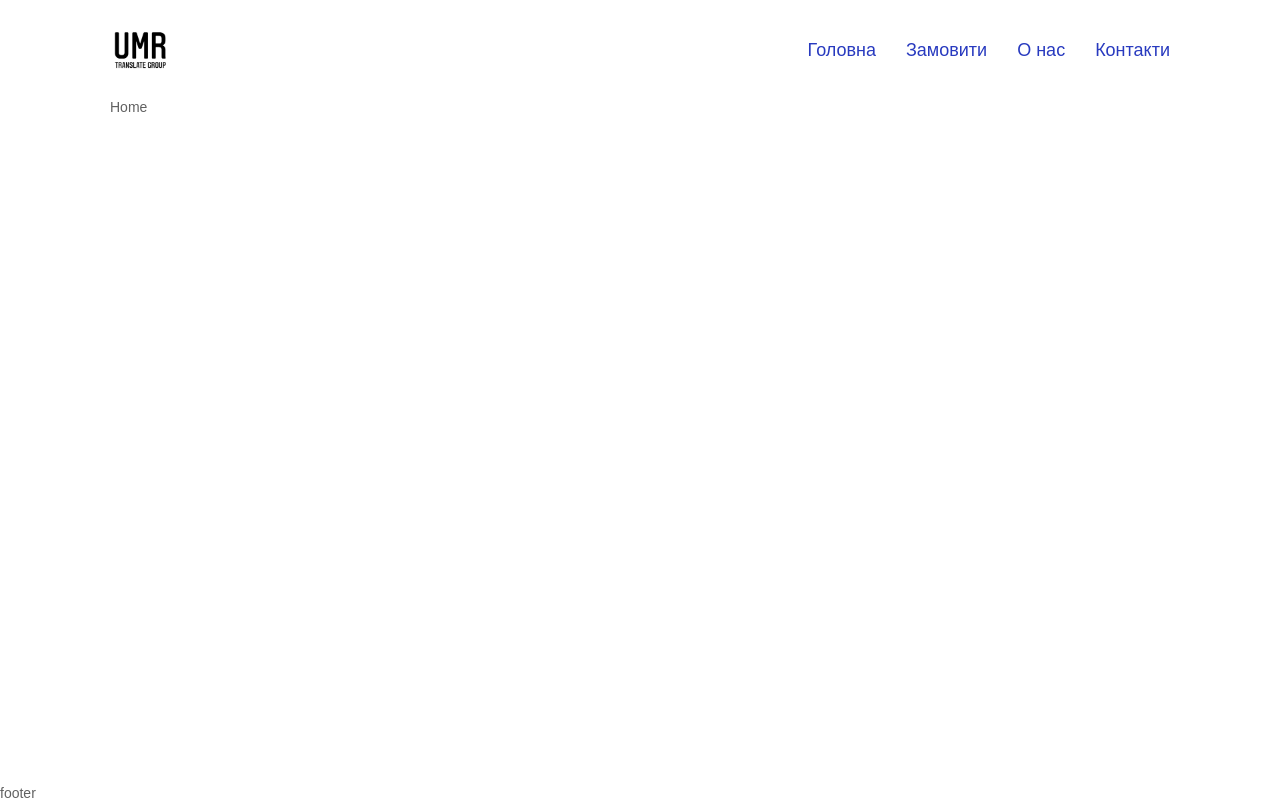
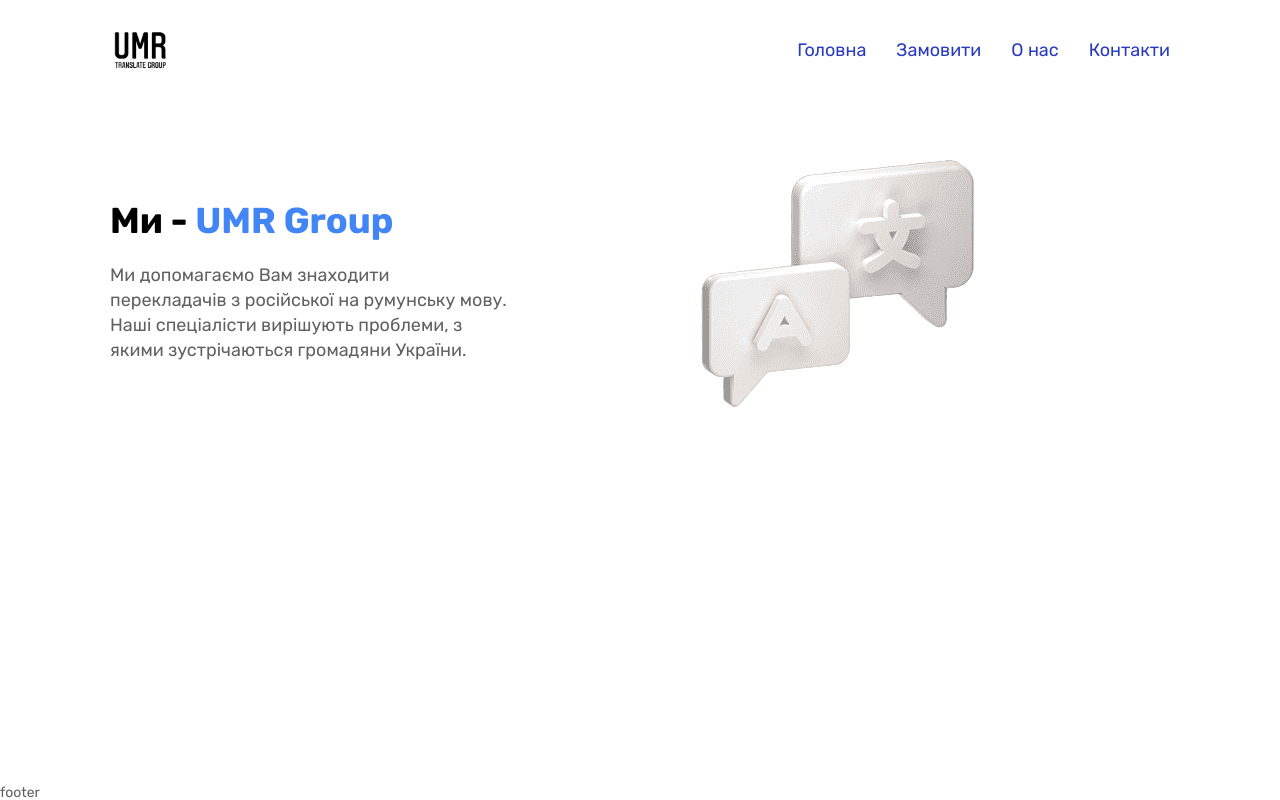
Before and after one commit to Alekseypavlov14/umr-group, a React (Create React App) app: page / in a window 1280 px wide. Built offline with nearby package versions, Linux system fonts and the light colour scheme.

Commit message:
first section in home page

```diff
--- a/src/components/Nav/Nav.module.css
+++ b/src/components/Nav/Nav.module.css
@@ -26,7 +26,7 @@
     transition: top 0.3s ease 0s;
   }
 
-  .Nav::before {
+  .Nav.Opened::before {
     position: fixed;
     content: '';
     top: 0;
--- a/src/components/TextBlock/TextBlock.module.css
+++ b/src/components/TextBlock/TextBlock.module.css
@@ -7,7 +7,7 @@
   font-size: 36px;
   font-weight: 700;
   line-height: 126%;
-  margin: 0px 0px 10px 0px;
+  margin: 0px 0px 20px 0px;
 }
 
 /* Focused word */
@@ -16,5 +16,6 @@
 }
 
 .TextBlock__content {
+  font-size: 18px;
   line-height: 138.5%;
 }
--- a/src/index.css
+++ b/src/index.css
@@ -1,3 +1,5 @@
+@import url(https://fonts.googleapis.com/css?family=Rubik:300,regular,500,600,700,800,900,300italic,italic,500italic,600italic,700italic,800italic,900italic);
+
 body {
   margin: 0;
   font-family: -apple-system, BlinkMacSystemFont, 'Segoe UI', 'Roboto', 'Oxygen',
--- a/src/pages/Home/Home.module.css
+++ b/src/pages/Home/Home.module.css
@@ -0,0 +1,11 @@
+.Section {
+  display: flex;
+  align-items: center;
+  flex-wrap: wrap;
+  width: 100%;
+}
+
+.Image {
+  max-width: 100%;
+  margin: 0px auto;
+}
--- a/src/pages/Home/Home.tsx
+++ b/src/pages/Home/Home.tsx
@@ -1,5 +1,7 @@
 import { FC } from 'react'
 import { Container } from '../../components/Container/Container'
+import { TextBlock } from '../../components/TextBlock/TextBlock'
+import image from './../../assets/images/translator.png'
 import styles from './Home.module.css'
 
 interface HomeProps {}
@@ -8,7 +10,24 @@
   return (
     <div className={styles.Home}>
       <Container>
-        Home
+
+        <section className={styles.Section}>
+          <div className={styles.Content}>
+            <TextBlock
+              title={<>Ми - <span>UMR Group</span></>}
+              content="Ми допомагаємо Вам знаходити перекладачів з російської на
+              румунську мову. Наші спеціалісти вирішують проблеми, з якими зустрічаються
+              громадяни України.
+              "
+            />
+          </div>
+          <img
+            className={styles.Image}
+            src={image}
+            alt='translator'
+          />
+        </section>
+
       </Container>
     </div>
   )
```
